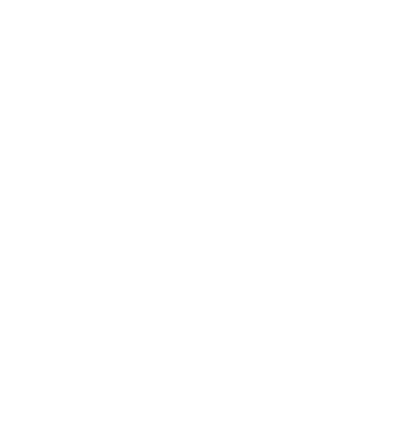
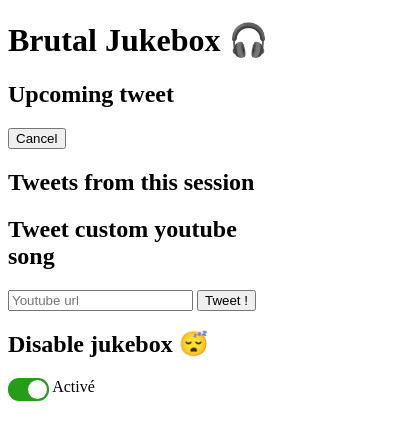
Before and after one commit to raza6/BrutalJukebox, a browser extension: page popup.html in a window 400 px wide. Drawn offline with Linux system fonts and the light colour scheme.

Commit message:
Add popup and option to disable extension

```diff
--- /dev/null
+++ b/popup.css
@@ -0,0 +1,62 @@
+body {
+    width: 280px;
+}
+
+.switch {
+    position: relative;
+    display: inline-block;
+    width: 41px;
+    height: 23px;
+}
+
+.switch input {
+    opacity: 0;
+    width: 0;
+    height: 0;
+}
+
+.slider {
+    position: absolute;
+    cursor: pointer;
+    top: 0;
+    left: 0;
+    right: 0;
+    bottom: 0;
+    background-color: #ccc;
+    -webkit-transition: .4s;
+    transition: .4s;
+}
+
+.slider:before {
+    position: absolute;
+    content: "";
+    height: 19px;
+    width: 19px;
+    left: 2px;
+    bottom: 2px;
+    background-color: white;
+    -webkit-transition: .4s;
+    transition: .4s;
+}
+
+input:checked + .slider {
+    background-color: #269c18;
+}
+
+input:focus + .slider {
+    box-shadow: 0 0 1px #269c18;
+}
+
+input:checked + .slider:before {
+    -webkit-transform: translateX(18px);
+    -ms-transform: translateX(18px);
+    transform: translateX(18px);
+}
+
+.slider.round {
+    border-radius: 11px;
+}
+
+.slider.round:before {
+    border-radius: 50%;
+}
--- a/popup.html
+++ b/popup.html
@@ -5,8 +5,32 @@
         <meta name="robots" content="noindex, nofollow">
         <title>Brutal Jukebox</title>
 		<script src="popup.js"></script>
+        <link rel="stylesheet" href="popup.css">
     </head>
     <body>
-
+        <h1>Brutal Jukebox 🎧</h1>
+        <div>
+            <h2>Upcoming tweet</h2>
+            <div id="upcomingTweet"></div>
+            <button id="cancelTweet">Cancel</button>
+        </div>
+        <div>
+            <h2>Tweets from this session</h2>
+            <ul id="sessionTweet">
+            </ul>
+        </div>
+        <div>
+            <h2>Tweet custom youtube song</h2>
+            <input id="customSong" placeholder="Youtube url"></input>
+            <button id="customSongSubmit">Tweet !</button>
+        </div>
+        <div>
+            <h2>Disable jukebox 😴</h2>
+            <label class="switch">
+                <input type="checkbox" id="extensionState" checked>
+                <span class="slider round"></span>
+            </label>
+            <span>Activé</span>
+        </div>
     </body>
 </html>
--- a/popup.js
+++ b/popup.js
@@ -0,0 +1,6 @@
+window.onload = function() {
+    const extensionState = document.getElementById('extensionState');
+    extensionState.addEventListener('change', function() {
+        chrome.storage.local.set({'brutalJukeboxState': extensionState.checked});
+    });
+}
```
Also changed, not shown: background.js (+12 -5 lines), manifest.json.
